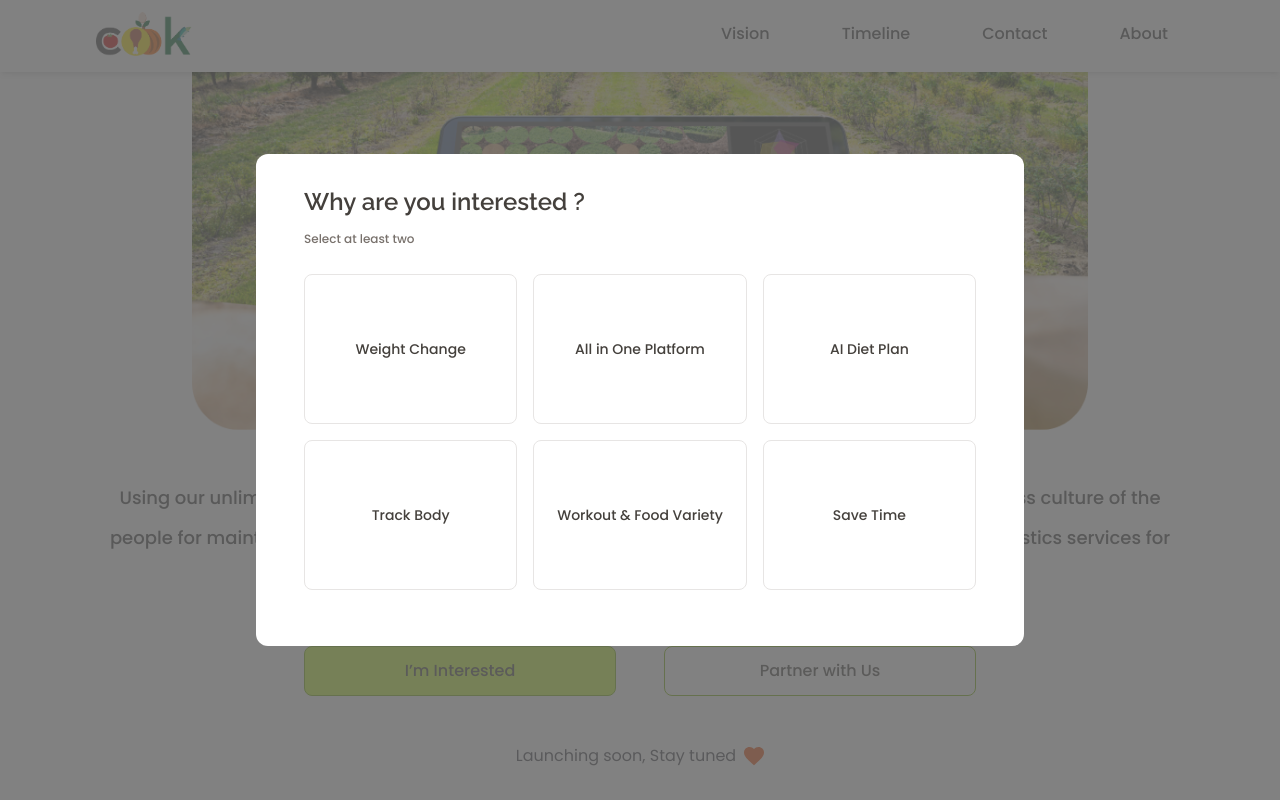
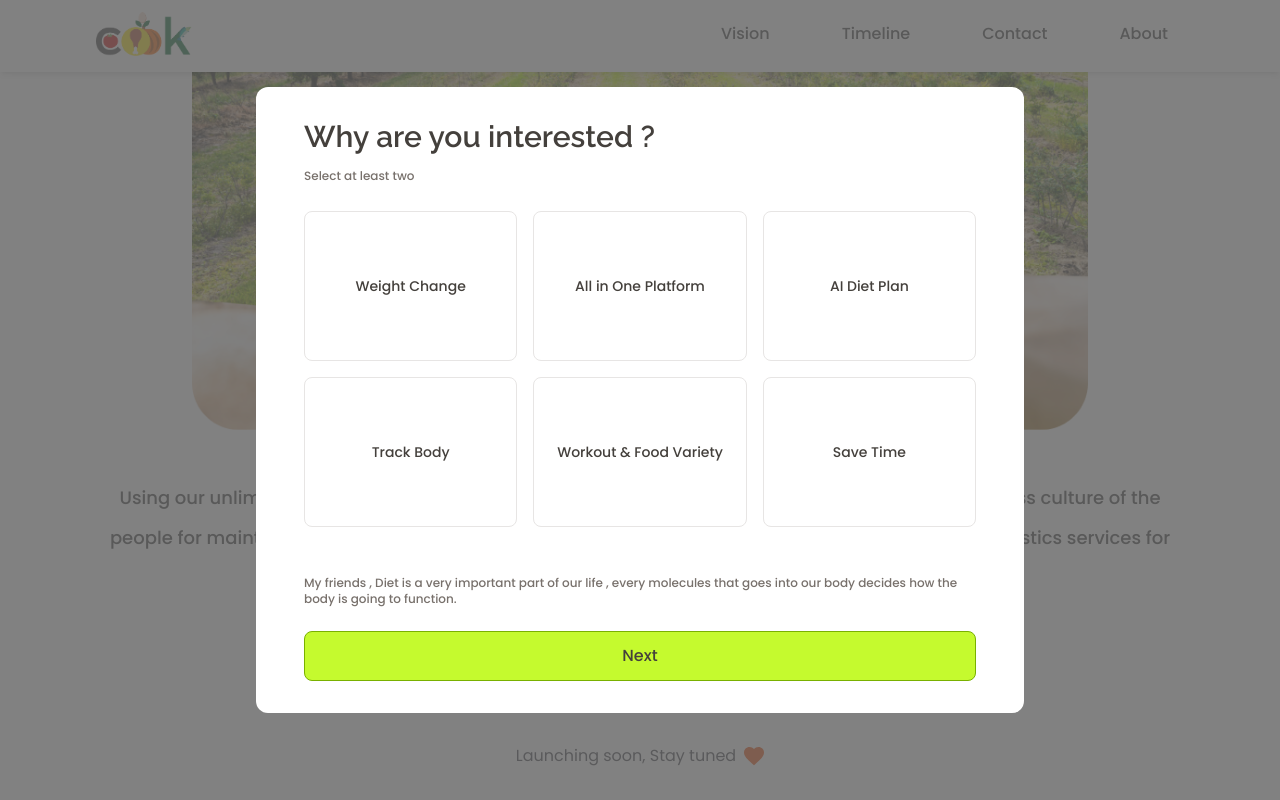
Before and after one commit to dibkb/cookai, a React (Vite) app: page / in a window 1280 px wide. Both pictures are taken after a click on the button "I’m Interested". Built offline with nearby package versions, Linux system fonts and the light colour scheme.

Commit message:
new modal height

```diff
--- a/src/components/Modal/Interested.jsx
+++ b/src/components/Modal/Interested.jsx
@@ -15,7 +15,7 @@ export const Interested = () => {
   const content = (
     <section className={styles.modal__conatiner}>
       <div className={styles.modal__content}>
-        <h1 className="font-raleway text-2xl font-semibold text-stone-700 select-none mb-2">
+        <h1 className="font-raleway text-3xl font-semibold text-stone-700 select-none mb-2">
           Why are you interested ?
         </h1>
         <small className="text-xs font-medium text-stone-500">
@@ -41,7 +41,7 @@ export const Interested = () => {
             );
           })}
         </main>
-        <main className="grid grid-cols-1 sm:grid-cols-3 gap-4 select-none mt-6">
+        <main className="grid grid-cols-1 sm:grid-cols-3 gap-4 select-none my-6">
           {selected.map((element) => {
             return (
               <span
@@ -63,7 +63,7 @@ export const Interested = () => {
                   viewBox="0 0 24 24"
                   strokeWidth={1.5}
                   stroke="currentColor"
-                  className="w-6 h-6 invisible group-hover:visible"
+                  className="w-6 h-6"
                 >
                   <path
                     strokeLinecap="round"
@@ -75,6 +75,17 @@ export const Interested = () => {
             );
           })}
         </main>
+        <p className="text-xs text-stone-500 font-medium">
+          My friends , Diet is a very important part of our life , every
+          molecules that goes into our body decides how the body is going to
+          function.
+        </p>
+        <button
+          onClick={() => {}}
+          className="w-full border bg-cookLime w-xl py-3 rounded-lg select-none border-cookGreen hover:bg-cookDarkGreen hover:text-white font-medium text-stone-700 mt-6"
+        >
+          Next
+        </button>
       </div>
     </section>
   );
--- a/src/components/Modal/joinnow.module.css
+++ b/src/components/Modal/joinnow.module.css
@@ -2,6 +2,7 @@
   z-index: 80;
   position: absolute;
   top: 0;
+  min-height: 800px;
   height: 100%;
   width: 100%;
   background: rgba(98, 98, 98, 0.8);
```
